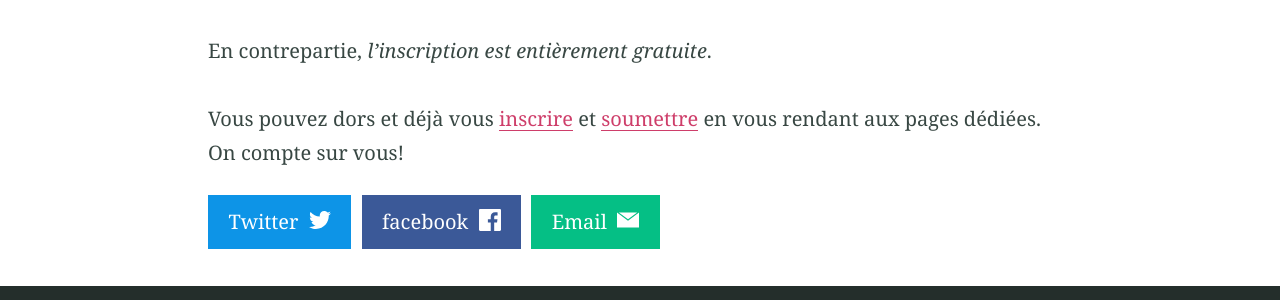
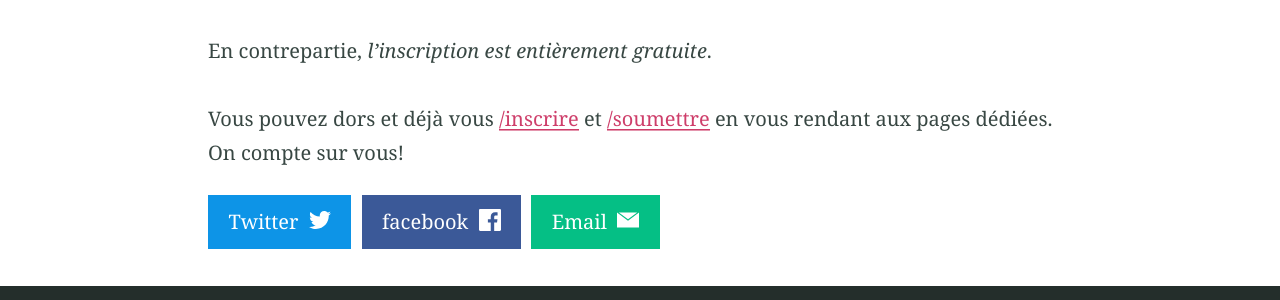
Before and after one commit to rencontres-r-2020/rencontres-r-2021.github.io, a Jekyll site: the page built from _posts/2021-02-26-reopening.md, in a window 1280 px wide. Shown: the part 591-891 px from the top of the page. Built offline with Jekyll 4.4.1, drawn with Linux system fonts in a browser that asks for light colours; our own code applies the rules of GitHub Pages for plain Markdown files.

```diff
--- a/_posts/2021-02-26-reopening.md
+++ b/_posts/2021-02-26-reopening.md
@@ -20,6 +20,6 @@ présenter. Les autres participants suivront la conférence en visio.
 
 En contrepartie, _l'inscription est entièrement gratuite_.
 
-Vous pouvez dors et déjà vous [inscrire](inscription) et
-[soumettre](soumission) en vous rendant aux pages dédiées. On compte
+Vous pouvez dors et déjà vous [/inscrire](inscription) et
+[/soumettre](soumission) en vous rendant aux pages dédiées. On compte
 sur vous!
```
